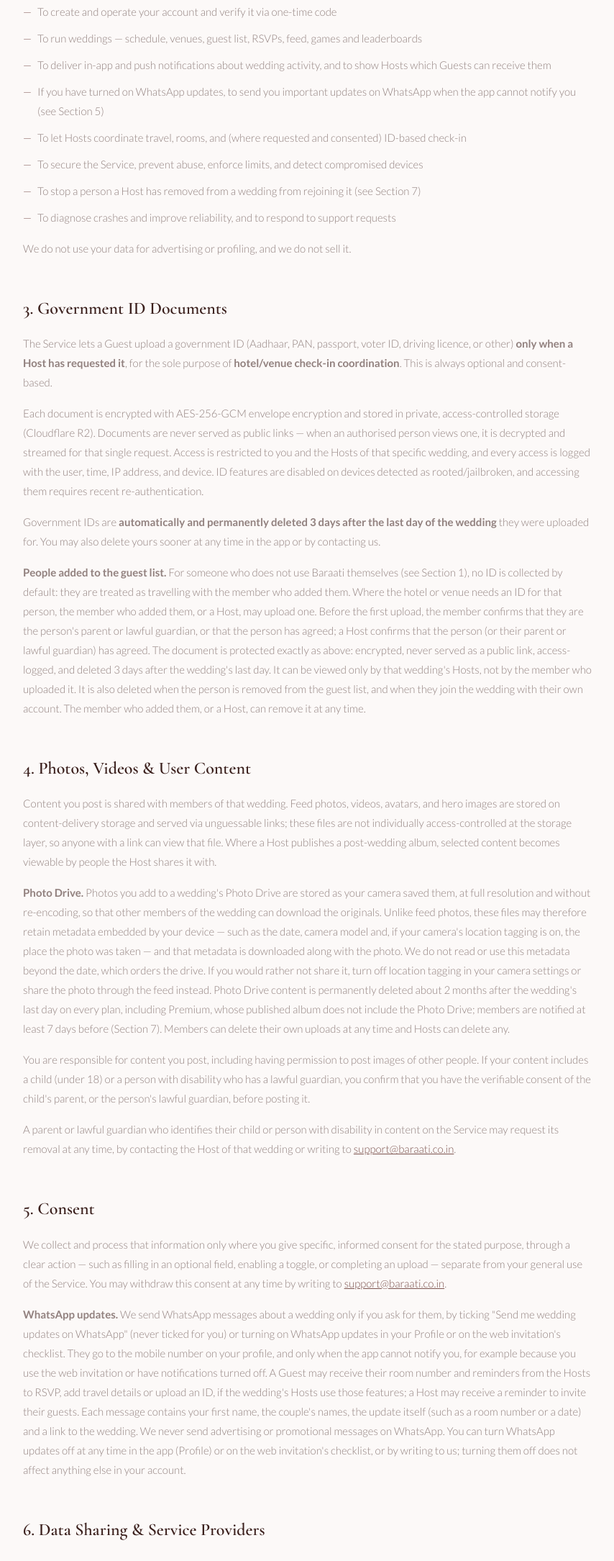
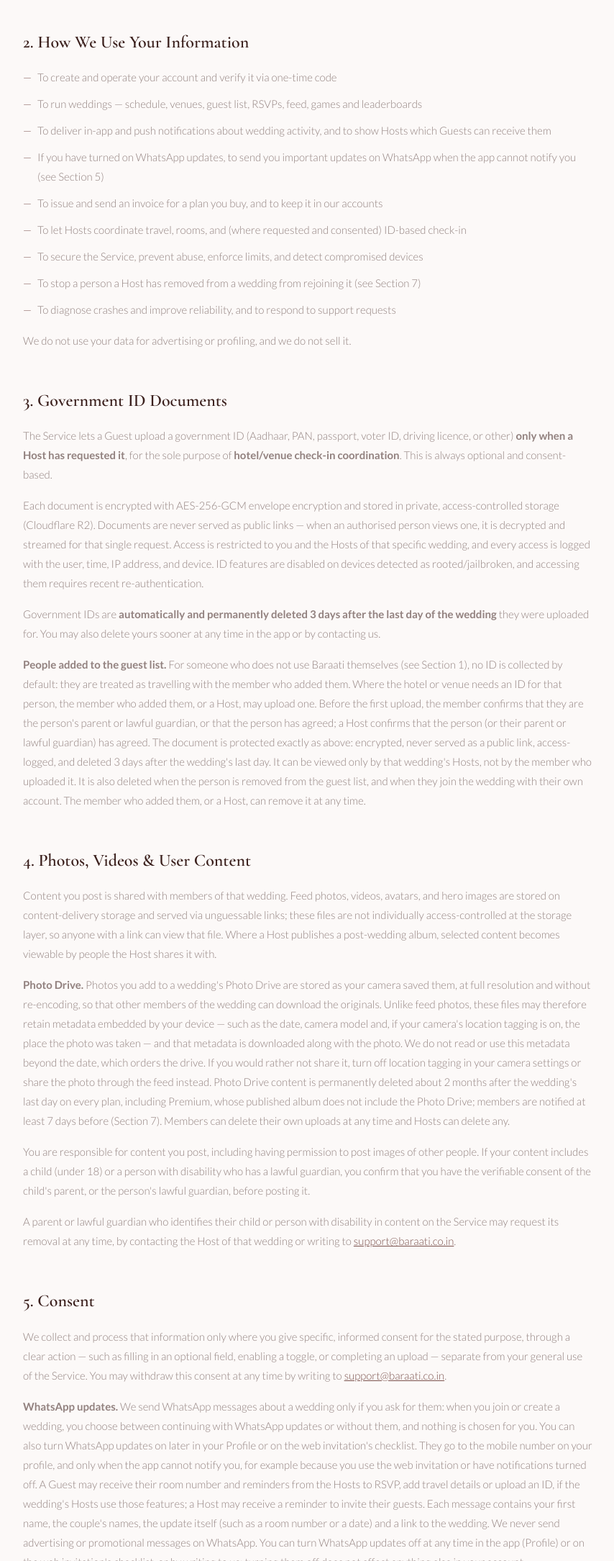
Before and after one commit to baraati-co-in/baraati-website, a plain HTML site: page privacy.html in a window 1280 px wide. Shown: the part 3056-5225 px from the top of the page at 72% size, without its empty margins (212-1066 px from the left). Drawn offline with nearby package versions, Linux system fonts and the light colour scheme.

Commit message:
Privacy policy: describe the WhatsApp choice as two buttons, not a checkbox
Co-Authored-By: Claude Opus 5.5 <noreply@anthropic.com>

```diff
--- a/privacy.html
+++ b/privacy.html
@@ -235,6 +235,7 @@
         <li>Push notification tokens (to deliver wedding updates)</li>
         <li>Whether you have asked for WhatsApp updates, and a record of when and where you turned them on or off</li>
         <li>If you get WhatsApp updates: a log of which kind of message we sent you, for which wedding, when, and whether it was accepted for delivery. The log does not contain the message text</li>
+        <li>If you buy a plan: an invoice showing your name, email address or mobile number, the wedding, the plan, the price, any discount, and the Razorpay payment reference. We email it to you, and send it on WhatsApp to the number you sign in with if you tick the box for that at checkout</li>
         <li>Whether notifications are allowed for the app on your device, and when you last opened the app. This is shown to the Hosts of weddings you belong to, as an indicator of whether you will receive push notifications, so they can reach you another way if you won't</li>
         <li>Device model, OS version, and app version</li>
         <li>If you use the web invitation: a sign-in cookie stored in your browser to keep you signed in, and your browser type</li>
@@ -248,6 +249,7 @@
         <li>To run weddings — schedule, venues, guest list, RSVPs, feed, games and leaderboards</li>
         <li>To deliver in-app and push notifications about wedding activity, and to show Hosts which Guests can receive them</li>
         <li>If you have turned on WhatsApp updates, to send you important updates on WhatsApp when the app cannot notify you (see Section 5)</li>
+        <li>To issue and send an invoice for a plan you buy, and to keep it in our accounts</li>
         <li>To let Hosts coordinate travel, rooms, and (where requested and consented) ID-based check-in</li>
         <li>To secure the Service, prevent abuse, enforce limits, and detect compromised devices</li>
         <li>To stop a person a Host has removed from a wedding from rejoining it (see Section 7)</li>
@@ -288,7 +290,7 @@
         We collect and process that information only where you give specific, informed consent for the stated purpose, through a clear action — such as filling in an optional field, enabling a toggle, or completing an upload — separate from your general use of the Service. You may withdraw this consent at any time by writing to <a href="mailto:support@baraati.co.in">support@baraati.co.in</a>.
       </p>
       <p>
-        <strong>WhatsApp updates.</strong> We send WhatsApp messages about a wedding only if you ask for them, by ticking "Send me wedding updates on WhatsApp" (never ticked for you) or turning on WhatsApp updates in your Profile or on the web invitation's checklist. They go to the mobile number on your profile, and only when the app cannot notify you, for example because you use the web invitation or have notifications turned off. A Guest may receive their room number and reminders from the Hosts to RSVP, add travel details or upload an ID, if the wedding's Hosts use those features; a Host may receive a reminder to invite their guests. Each message contains your first name, the couple's names, the update itself (such as a room number or a date) and a link to the wedding. We never send advertising or promotional messages on WhatsApp. You can turn WhatsApp updates off at any time in the app (Profile) or on the web invitation's checklist, or by writing to us; turning them off does not affect anything else in your account.
+        <strong>WhatsApp updates.</strong> We send WhatsApp messages about a wedding only if you ask for them: when you join or create a wedding, you choose between continuing with WhatsApp updates or without them, and nothing is chosen for you. You can also turn WhatsApp updates on later in your Profile or on the web invitation's checklist. They go to the mobile number on your profile, and only when the app cannot notify you, for example because you use the web invitation or have notifications turned off. A Guest may receive their room number and reminders from the Hosts to RSVP, add travel details or upload an ID, if the wedding's Hosts use those features; a Host may receive a reminder to invite their guests. Each message contains your first name, the couple's names, the update itself (such as a room number or a date) and a link to the wedding. We never send advertising or promotional messages on WhatsApp. You can turn WhatsApp updates off at any time in the app (Profile) or on the web invitation's checklist, or by writing to us; turning them off does not affect anything else in your account.
       </p>
 
       <h2>6. Data Sharing & Service Providers</h2>
@@ -320,6 +322,7 @@
         <li>Government ID documents are automatically and permanently deleted 3 days after the wedding's last day, or sooner on request. A government ID uploaded for someone added to a guest list is also deleted when that person is removed, or when they join the wedding with their own account</li>
         <li>When a Host removes someone from a wedding, we keep a record that the account was removed, together with a one-way hash (an irreversible fingerprint, not the readable value) of its email address and mobile number, so that the person cannot rejoin that wedding with the same account or contact. This record contains nothing else and is used for no other purpose. It is kept even if that person later deletes their account, and is deleted when the wedding is deleted</li>
         <li>Security and access-audit logs are retained for 12 months (one year), after which they are deleted unless required by law</li>
+        <li>Invoices for plans you buy are part of our books of account, which the law requires us to keep for 8 years, so they are kept for 8 years even if you delete your account or the wedding</li>
         <li>The log of WhatsApp messages sent to you (Section 1) is deleted after 90 days. The record of when you turned WhatsApp updates on or off is kept while your account exists, as proof of your choice, and deleted with your account</li>
         <li>Incomplete/abandoned sign-ups are cleaned up automatically</li>
       </ul>
```
